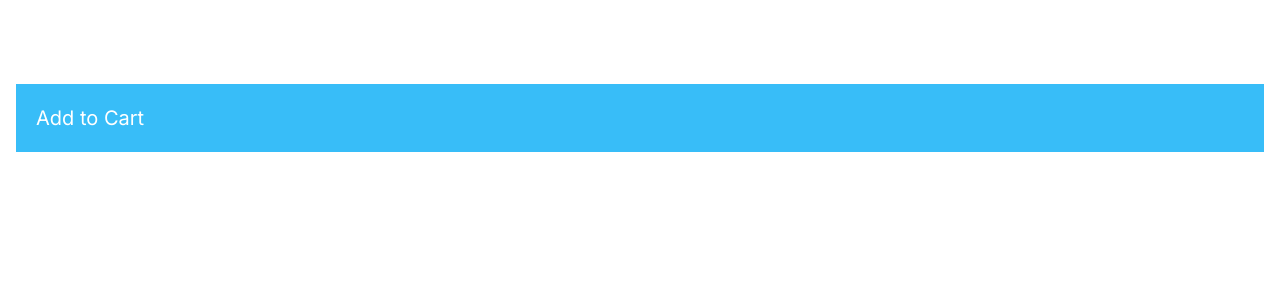
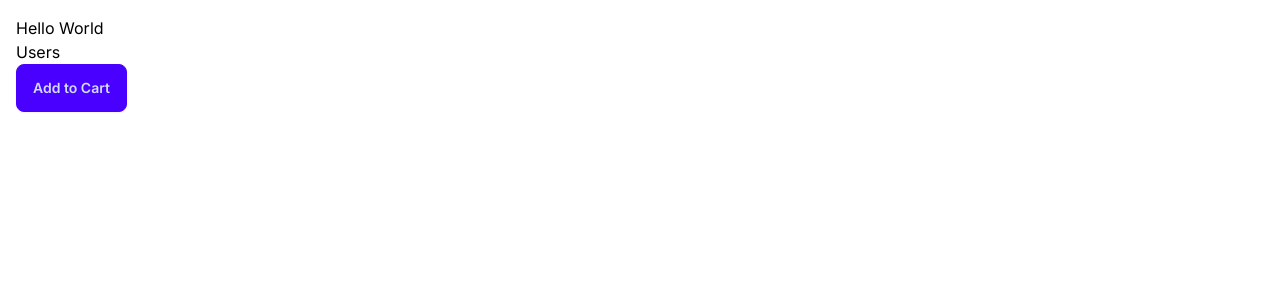
Before and after one commit to leoAshu/nextjs-essentials, a Next.js app in the folder project/: page / in a window 1280 px wide. Shown: the top 300 px of the page. Built offline with nearby package versions, Linux system fonts and the light colour scheme.

Commit message:
installs and uses daisyui to design

```diff
--- a/project/app/components/AddToCart.tsx
+++ b/project/app/components/AddToCart.tsx
@@ -2,7 +2,7 @@
 const AddToCart = () => {
   return (
     <div>
-        <button onClick={() => console.log('clicked')}>
+        <button className="btn btn-primary" onClick={() => console.log('clicked')}>
             Add to Cart
         </button>
     </div>
--- a/project/app/components/ProductCard/ProductCard.tsx
+++ b/project/app/components/ProductCard/ProductCard.tsx
@@ -4,7 +4,7 @@ import AddToCart from "../AddToCart";
 const ProductCard = () => {
   return (
     // <div className={styles.card}>
-    <div className="p-5 my-5 bg-sky-400 text-white text-xl hover:bg-sky-600 transition-colors duration-500">
+    <div>
         <AddToCart />
     </div>
   )
--- a/project/app/globals.css
+++ b/project/app/globals.css
@@ -6,7 +6,7 @@
   --foreground-rgb: 0, 0, 0;
 }
 
-@media (prefers-color-scheme: light) {
+@media (prefers-color-scheme: dark) {
   :root {
     --foreground-rgb: 255, 255, 255;
   }
--- a/project/app/layout.tsx
+++ b/project/app/layout.tsx
@@ -15,7 +15,7 @@ export default function RootLayout({
   children: React.ReactNode
 }) {
   return (
-    <html lang="en">
+    <html lang="en" data-theme='winter'>
       <body className={inter.className}>{children}</body>
     </html>
   )
--- a/project/tailwind.config.ts
+++ b/project/tailwind.config.ts
@@ -15,6 +15,9 @@ const config: Config = {
       },
     },
   },
-  plugins: [],
+  plugins: [require('daisyui')],
+  daisyUI: {
+    themes: ['winter']
+  }
 }
 export default config
```
Also changed, not shown: project/package.json (+6 -5 lines), 1 other file (tests, documents, lock files or other folders).
